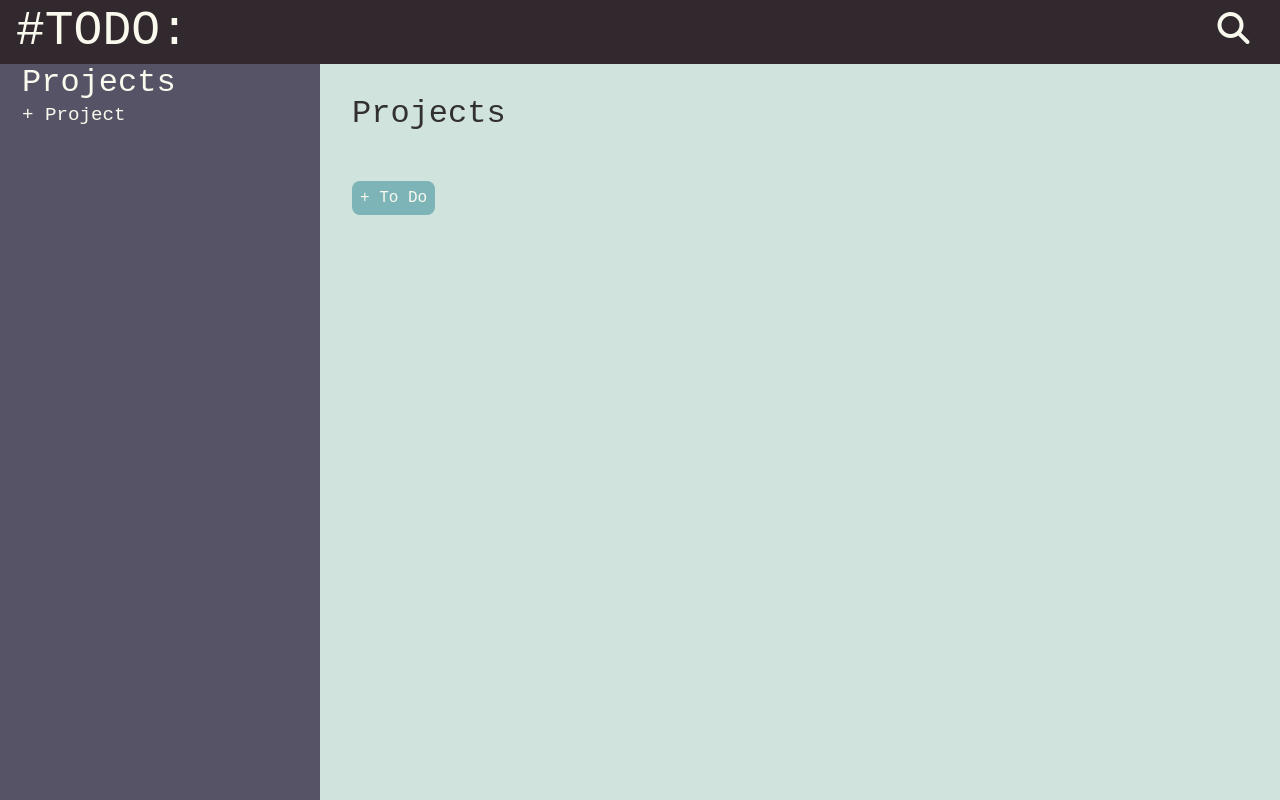
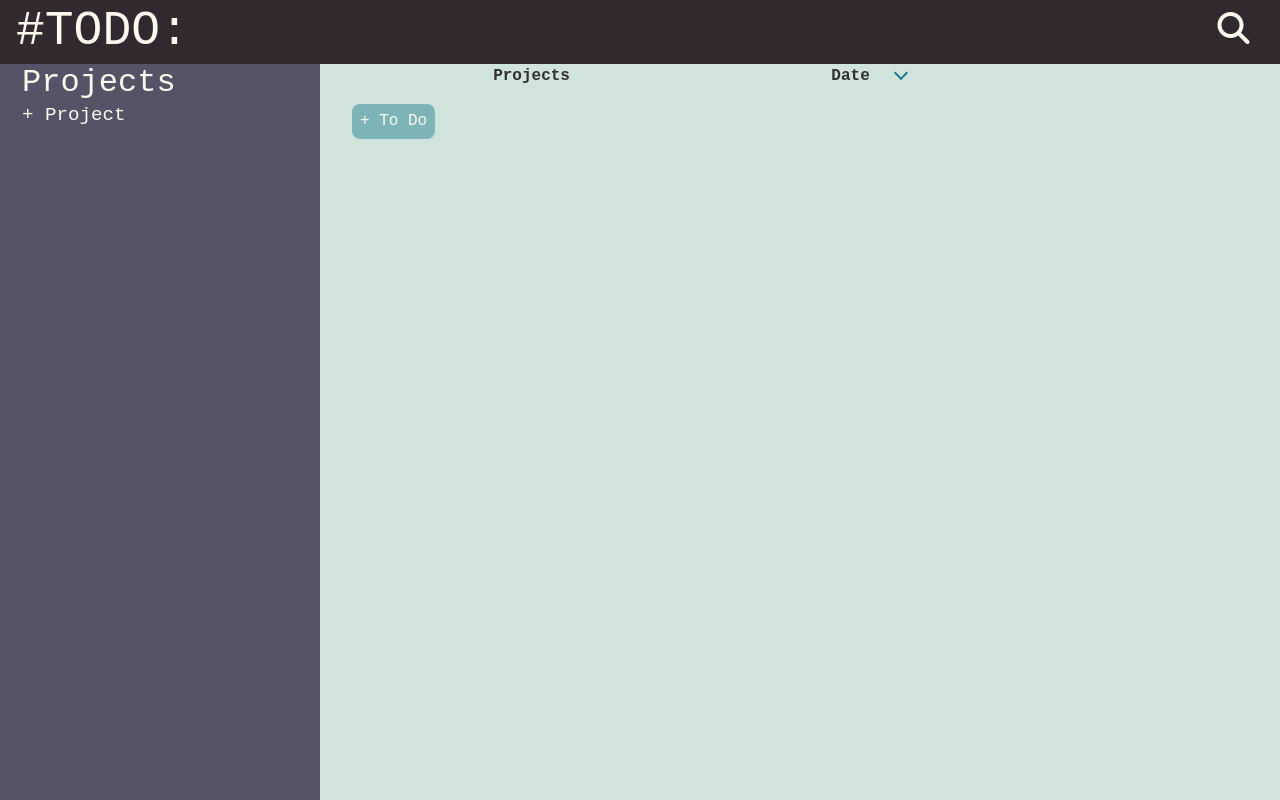
Before and after one commit to yona13/to-do-list, a website built with webpack: page dist/index.html in a window 1280 px wide. Built offline with nearby package versions, Linux system fonts and the light colour scheme.

Commit message:
To-Do Table started

```diff
--- a/src/css/style.css
+++ b/src/css/style.css
@@ -128,13 +128,40 @@ button {
     width: 75vw;
 }
 
-.content-title {
+.to-do-table {
+    width: 50vw;
+}
+
+td {
+    text-align: center;
+    background-color: var(--blue-gray);
+    color: var(--ivory);
+}
+
+.date-header {}
+
+.date-header::before {
+    content: "";
+    position: absolute;
+    left: 70vw;
+    top: 0.25rem;
+    width: 0.5rem;
+    height: 0.5rem;
+    border: 2px solid var(--teal);
+    border-top: transparent;
+    border-right: transparent;
+    transform: rotate(-45deg);
+    pointer-events: none;
+    transition: all 0.3s linear;
+}
+
+/* .content-title {
     margin: 2rem;
 }
 
 .content-list {
     margin: 1rem 2rem;
-}
+} */
 
 .add-to-do {
     margin: 1rem 2rem;
--- a/src/js/content.js
+++ b/src/js/content.js
@@ -57,7 +57,9 @@ export default class Content extends DOMElement {
         titleInput.type = "text";
         titleInput.id = "new-to-do-title";
 
-        // Add Priority
+        // Add Priority Elements for New To-Do
+        const priorityTitle = document.createElement("label");
+        priorityTitle.textContent = "Priority";
         const priorities = new Priorities();
 
         // Add Input with Label fro New-To-Do Description
@@ -122,6 +124,7 @@ export default class Content extends DOMElement {
         // Append Elements to New-To-Do
         newToDo.appendChild(titleLabel);
         newToDo.appendChild(titleInput);
+        newToDo.appendChild(priorityTitle);
         newToDo.appendChild(priorities.container);
         newToDo.appendChild(descLabel);
         newToDo.appendChild(description);
@@ -141,12 +144,12 @@ export default class Content extends DOMElement {
         this.container.innerHTML = "";
 
         // Add Title to Content
-        const contentTitle = document.createElement("h1");
-        contentTitle.classList.add("content-title");
-        contentTitle.textContent = this.title;
+        // const contentTitle = document.createElement("h1");
+        // contentTitle.classList.add("content-title");
+        // contentTitle.textContent = this.title;
 
         // Add To-Do Table
-        const todos = new ToDoTable(this.data.todos);
+        const todos = new ToDoTable(this.title, this.data);
 
         // Add Create To-Do Button
         const create  = document.createElement("button");
@@ -156,7 +159,7 @@ export default class Content extends DOMElement {
             this.#popup();
         });
 
-        this.container.appendChild(contentTitle);
+        // this.container.appendChild(contentTitle);
         this.container.appendChild(todos.table);
         this.container.appendChild(create);
     }
--- a/src/js/priorities.js
+++ b/src/js/priorities.js
@@ -38,6 +38,7 @@ export default class Priorities {
     }
 
     #build () {
+        // Build the Container for the Buttons
         this.container = document.createElement("div");
         this.container.classList.add("priority-container");
         ["Low", "Medium", "High"].forEach(priority => {
--- a/src/js/to-do-table.js
+++ b/src/js/to-do-table.js
@@ -1,15 +1,84 @@
+import { compareAsc, format } from "date-fns";
+import Data from "./data.js";
+
 export default class ToDoTable {
-    constructor (list) {
-        this.list = list;
+    /**
+     *
+     * @param {String} project
+     * @param {Data} data
+     */
+    constructor (project, data) {
+        this.project = project;
+        this.data = data;
         this.table = document.createElement("table");
         this.table.classList.add("to-do-table");
+
+        this.#build();
     }
+
+    get project () { return this._project; }
+
+    set project (value) { this._project = value; }
 
     get table () { return this._table; }
 
     set table (elem) { this._table = elem; }
 
-    get list () { return this._list; }
+    get data () { return this._data; }
 
-    set list (arr) { this._list = arr; }
+    set data (obj) { this._data = obj; }
+
+    #build () {
+        // Add Header Element to To-Do Table
+        const header = document.createElement("thead");
+        const topRow = document.createElement("tr");
+        const title = document.createElement("th");
+        title.colSpan = 2;  // TODO: Update to include checkbox
+        title.textContent = this.project;
+        const dateHeader = document.createElement("th");
+        dateHeader.classList.add("date-header");
+        dateHeader.textContent = "Date";
+        topRow.appendChild(title);
+        topRow.appendChild(dateHeader);
+        header.appendChild(topRow);
+
+        this.table.appendChild(header);
+
+        // Add Body Element to To-Do Table
+        const body = document.createElement("tbody");
+
+        this.data.todos.forEach(todo => {
+            // Add Row Element to Body
+            const row = document.createElement("tr");
+
+            // TODO: Add Checkbox for Completion of Task
+
+            // Add Project Cell to Row
+            const projectCell = document.createElement("td");
+
+            // Default Projects Can be left Blank with Default Colour
+            if (todo.project.colour !== "")
+                projectCell.setAttribute("style", `background-color: ${todo.project.colour}`);
+            projectCell.textContent = todo.project.name;
+
+            // Add To-Do Name to Row
+            const nameCell = document.createElement("td");
+            nameCell.textContent = todo.name;
+
+            // Add Due-Date to Row
+            const dateCell = document.createElement("td");
+            dateCell.textContent = todo.date;
+
+            // Append Cells to Row
+            // TODO: Append Checkbox to Row
+            row.appendChild(projectCell);
+            row.appendChild(nameCell);
+            row.appendChild(dateCell);
+
+            // Append Row to Body
+            body.appendChild(row);
+        });
+
+        this.table.appendChild(body);
+    }
 };
```
Also changed, not shown: src/js/data.js (+9 -1 lines), dist/content.bundle.js, dist/data.bundle.js, dist/index.bundle.js, dist/layout.bundle.js, dist/menu.bundle.js, dist/navigator.bundle.js, dist/priorities.bundle.js, dist/toDoTable.bundle.js.
